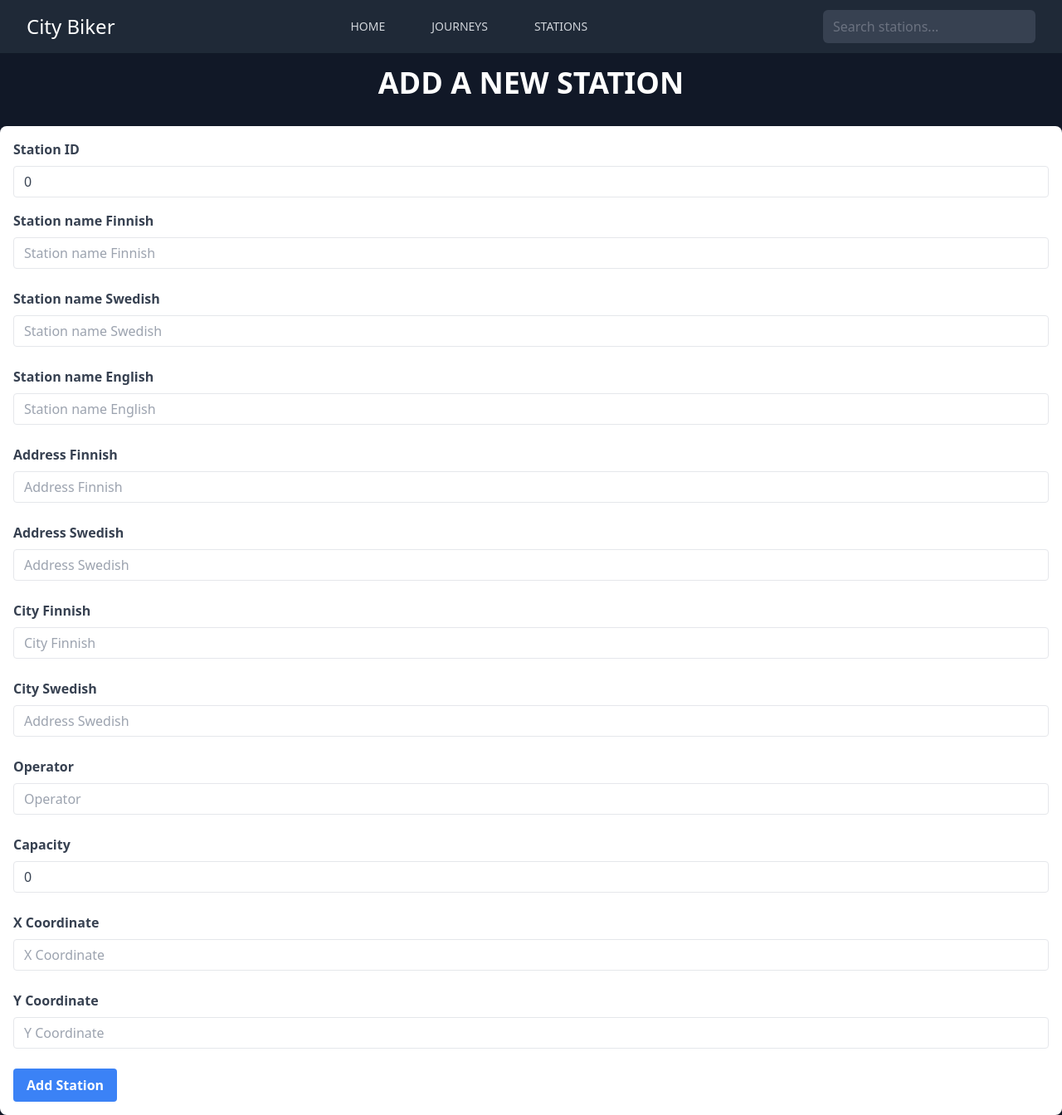
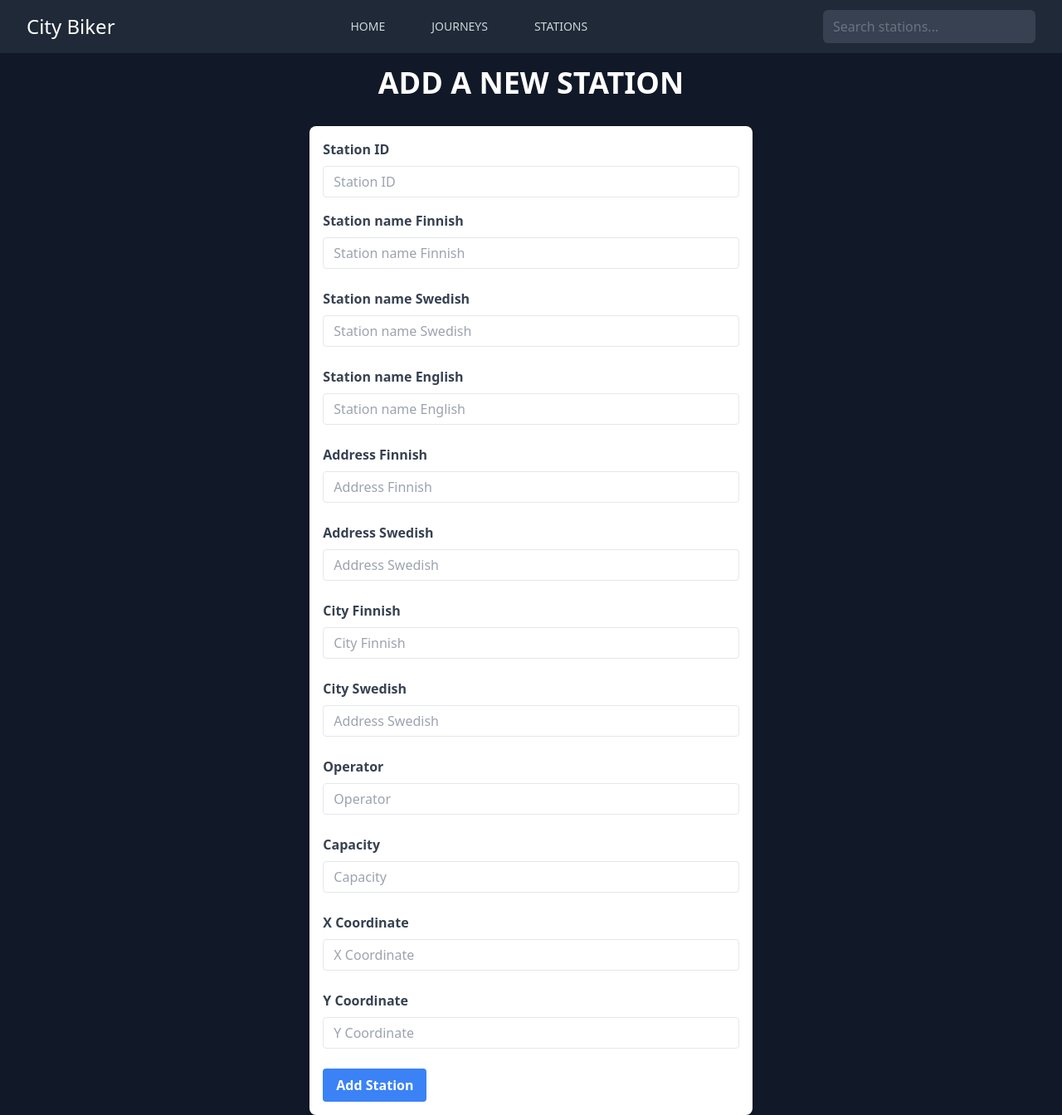
Before and after one commit to PlayJeri/BikeApp, a React (Vite) app in the folder frontend/bike_app/: page /add/station in a window 1280 px wide. Shown: the whole page at 83% size. Built offline with nearby package versions, Linux system fonts and the light colour scheme.

Commit message:
changes interface types

```diff
--- a/frontend/bike_app/src/components/AddStationForm.tsx
+++ b/frontend/bike_app/src/components/AddStationForm.tsx
@@ -1,7 +1,7 @@
 import React, { useState } from 'react'
 
 interface AddStationFormData {
-    station_id: number;
+    station_id: string;
     station_name_finnish: string;
     station_name_swedish: string;
     station_name_english: string;
@@ -10,7 +10,7 @@ interface AddStationFormData {
     city_finnish: string;
     city_swedish: string;
     operator: string;
-    capacity: number;
+    capacity: string;
     x_coordinate: string;
     y_coordinate: string;
   }
@@ -20,7 +20,7 @@ interface AddStationFormData {
   }
 
 const AddStationForm: React.FC<AddStationFormProps> = ({ onSubmit }) => {
-    const [stationId, setStationId] = useState<number>(0);
+    const [stationId, setStationId] = useState<string>("");
     const [stationNameFinnish, setStationNameFinnish] = useState<string>("");
     const [stationNameSwedish, setStationNameSwedish] = useState<string>("");
     const [stationNameEnglish, setStationNameEnglish] = useState<string>("");
@@ -29,7 +29,7 @@ const AddStationForm: React.FC<AddStationFormProps> = ({ onSubmit }) => {
     const [cityFinnish, setCityFinnish] = useState<string>("");
     const [citySwedish, setCitySwedish] = useState<string>("");
     const [operator, setOperator] = useState<string>("");
-    const [capacity, setCapacity] = useState<number>(0);
+    const [capacity, setCapacity] = useState<string>("");
     const [xCoordinate, setXCoordinate] = useState<string>("");
     const [yCoordinate, setYCoordinate] = useState<string>("");
 
@@ -55,7 +55,7 @@ const AddStationForm: React.FC<AddStationFormProps> = ({ onSubmit }) => {
         onSubmit(formData)
     }
   return (
-    <form className="p-4 bg-white shadow-md rounded-lg" onSubmit={handleSubmit}>
+    <form className="p-4 bg-white shadow-md rounded-lg w-11/12 md:w-9/12 lg:w-7/12 xl:w-5/12 mx-auto" onSubmit={handleSubmit}>
         <div className="mb-4">
             <label className="block text-gray-700 font-bold mb-2" htmlFor="station_id">
                 Station ID
@@ -66,7 +66,7 @@ const AddStationForm: React.FC<AddStationFormProps> = ({ onSubmit }) => {
                 type="text"
                 placeholder="Station ID"
                 value={stationId}
-                onChange={(e) => setStationId(parseInt(e.target.value))}
+                onChange={(e) => setStationId(e.target.value)}
                 />
             </div>
         <div className="mb-6">
@@ -183,7 +183,7 @@ const AddStationForm: React.FC<AddStationFormProps> = ({ onSubmit }) => {
                 type="text"
                 placeholder="Capacity"
                 value={capacity}
-                onChange={(e) => setCapacity(parseInt(e.target.value))}
+                onChange={(e) => setCapacity(e.target.value)}
                 />
         </div>
         <div className="mb-6">
```
